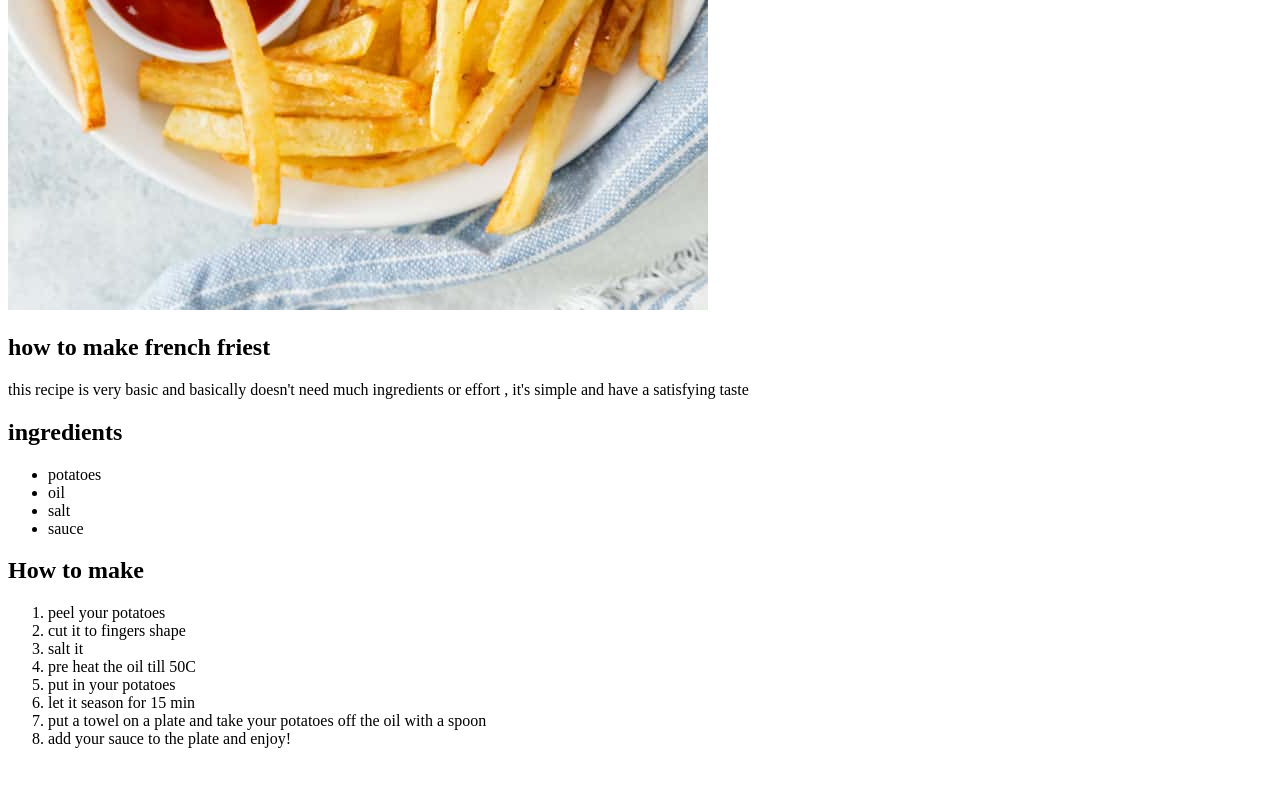
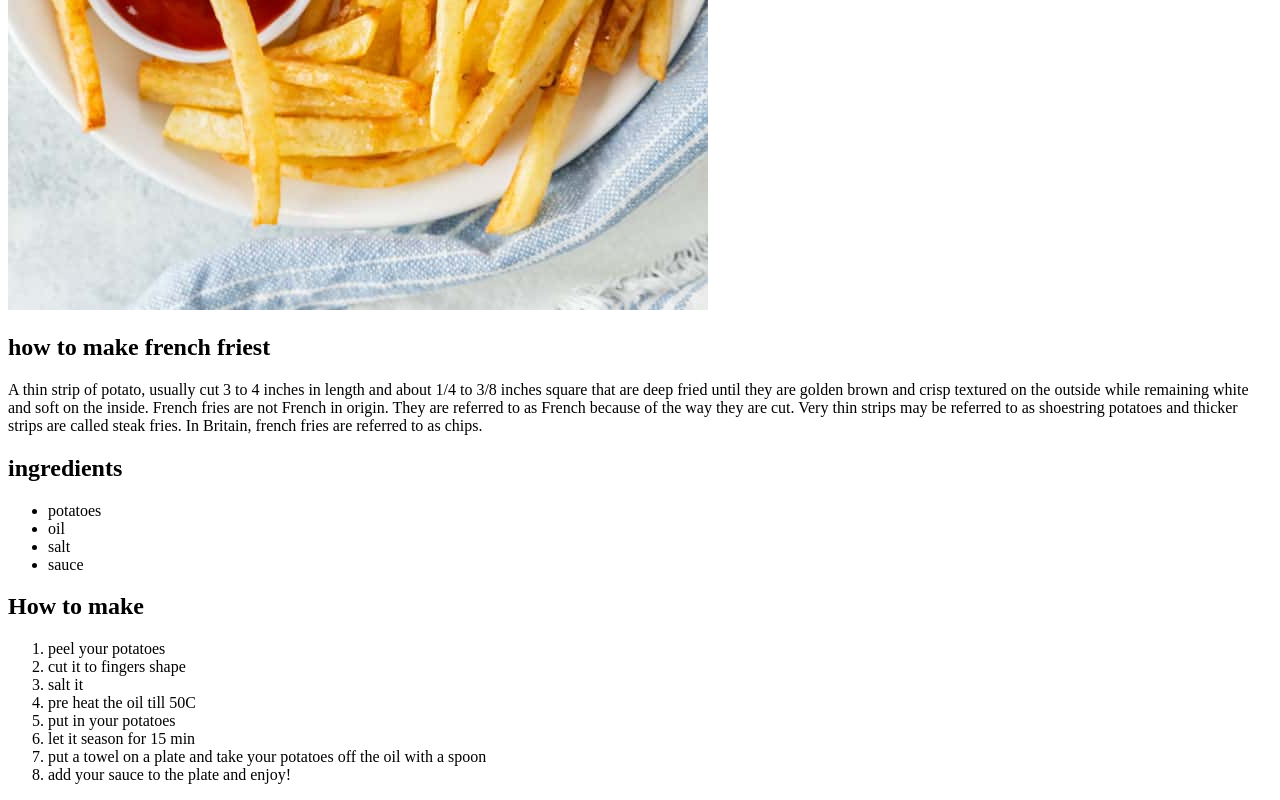
Before and after one commit to Schismond/-odin-recipes, a plain HTML site: page Recipes/french-fries.html in a window 1280 px wide. Shown: the part 704-1504 px from the top of the page. Before the commit the page ends 1468 px from the top, so only its background shows below. Drawn offline with Linux system fonts and the light colour scheme.

Commit message:
fix description

```diff
--- a/Recipes/french-fries.html
+++ b/Recipes/french-fries.html
@@ -4,13 +4,13 @@
     <meta charset="UTF-8">
     <meta http-equiv="X-UA-Compatible" content="IE=edge">
     <meta name="viewport" content="width=device-width, initial-scale=1.0">
-    <title>Document</title>
+    <title>French Fries</title>
 </head>
 <body>
     <h1>French fries!!!!</h1>
  <img src="../img/fries.jpg" alt="French fries">
  <h2>how to make french friest</h2>
- <p>this recipe is very basic and basically doesn't need much ingredients or effort , it's simple and have a satisfying taste</p>
+ <p>A thin strip of potato, usually cut 3 to 4 inches in length and about 1/4 to 3/8 inches square that are deep fried until they are golden brown and crisp textured on the outside while remaining white and soft on the inside. French fries are not French in origin. They are referred to as French because of the way they are cut. Very thin strips may be referred to as shoestring potatoes and thicker strips are called steak fries. In Britain, french fries are referred to as chips.</p>
  <h2><strong>ingredients</strong></h2>
  <ul>
     <li>potatoes</li>
```
